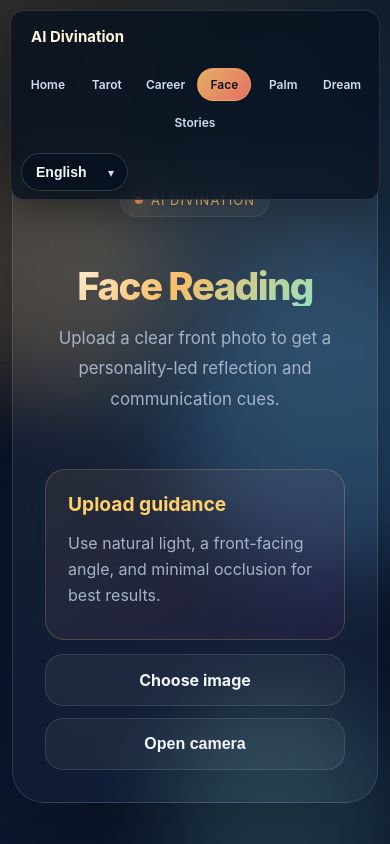
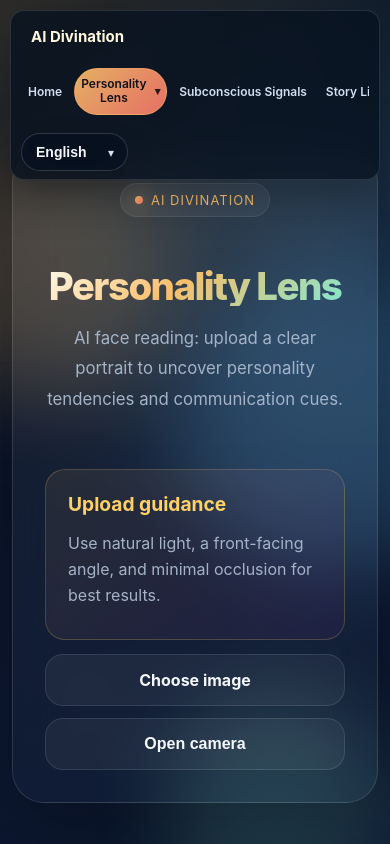
Before and after one commit to sunzhenyu/AIDivination, a Next.js app: page /face in a window 390 px wide. Shown: the top 844 px of the page. Built offline with nearby package versions, Linux system fonts and the light colour scheme.

Commit message:
feat(nav): redesign AI divination menu and unify emotional naming

```diff
--- a/src/app/career/page.tsx
+++ b/src/app/career/page.tsx
@@ -57,8 +57,8 @@ export default function CareerPage() {
           <h1 className="title" style={{ maxWidth: "none", marginInline: "auto" }}>{t.career.title}</h1>
           <p className="subtitle">
             {lang === "zh"
-              ? "把“职场命理”转成职业节奏、优势画像与成长建议。"
-              : "Translate workplace destiny into timing, strengths, blind spots, and practical next moves."}
+              ? "AI 职业洞察：把职场信号转成成长节奏、优势画像与下一步行动。"
+              : "AI career reading: translate work signals into growth rhythm, strengths, and practical next steps."}
           </p>
         </div>
 
--- a/src/app/dream/page.tsx
+++ b/src/app/dream/page.tsx
@@ -67,8 +67,8 @@ export default function DreamPage() {
           <h1 className="title" style={{ maxWidth: "none", marginInline: "auto" }}>{t.dream.title}</h1>
           <p className="subtitle">
             {lang === "zh"
-              ? "输入你记得的梦境片段，获得象征解码、情绪线索与可执行启发。"
-              : "Describe your dream and receive symbol decoding, emotional cues, and practical life hints."}
+              ? "AI 梦境解析：输入你记得的梦境片段，获得象征解码、情绪线索与现实启发。"
+              : "AI dream interpretation: describe your dream and get symbol decoding, emotional cues, and practical life hints."}
           </p>
         </div>
 
--- a/src/app/face/page.tsx
+++ b/src/app/face/page.tsx
@@ -138,8 +138,8 @@ export default function FacePage() {
           <h1 className="title" style={{ maxWidth: "none", marginInline: "auto" }}>{t.face.title}</h1>
           <p className="subtitle">
             {lang === "zh"
-              ? "上传清晰正脸照片，获取偏人格与沟通风格的轻量洞察。"
-              : "Upload a clear front photo to get a personality-led reflection and communication cues."}
+              ? "AI 面相解读：上传清晰正脸，获得性格倾向与沟通风格线索。"
+              : "AI face reading: upload a clear portrait to uncover personality tendencies and communication cues."}
           </p>
         </div>
         <div className="resultSection" style={{ marginTop: 0 }}>
--- a/src/app/globals.css
+++ b/src/app/globals.css
@@ -146,8 +146,8 @@ body {
 .navLinks {
   display: flex;
   align-items: center;
-  gap: 6px;
-  flex-wrap: wrap;
+  gap: 8px;
+  flex-wrap: nowrap;
   justify-content: flex-end;
 }
 
@@ -162,6 +162,13 @@ body {
   transition: background 0.2s ease, border-color 0.2s ease, transform 0.2s ease;
 }
 
+button.navLink {
+  appearance: none;
+  background: transparent;
+  font-family: inherit;
+  line-height: 1.2;
+}
+
 .navLink:hover {
   transform: translateY(-1px);
   border-color: rgba(255, 255, 255, 0.15);
@@ -169,6 +176,75 @@ body {
 }
 
 .navLink.active {
+  color: #121018;
+  border-color: rgba(248, 190, 106, 0.4);
+  background: linear-gradient(135deg, rgba(248, 190, 106, 0.92), rgba(255, 122, 107, 0.9));
+}
+
+.navDropdown {
+  position: relative;
+}
+
+.navDropdown::after {
+  content: "";
+  position: absolute;
+  top: 100%;
+  left: 0;
+  width: 100%;
+  height: 12px;
+}
+
+.navDropdownTrigger {
+  display: inline-flex;
+  align-items: center;
+  gap: 8px;
+}
+
+.navDropdownTrigger::after {
+  content: "▾";
+  font-size: 11px;
+  opacity: 0.9;
+}
+
+.navDropdownMenu {
+  position: absolute;
+  top: calc(100% + 2px);
+  left: 0;
+  min-width: 240px;
+  padding: 8px;
+  border-radius: 14px;
+  border: 1px solid rgba(255, 255, 255, 0.14);
+  background: rgba(8, 18, 35, 0.96);
+  box-shadow: 0 18px 36px rgba(0, 0, 0, 0.35);
+  backdrop-filter: blur(14px);
+  display: none;
+  z-index: 30;
+}
+
+.navDropdownMenu.open,
+.navDropdown:hover .navDropdownMenu,
+.navDropdown:focus-within .navDropdownMenu {
+  display: grid;
+  gap: 6px;
+}
+
+.navDropdownItem {
+  color: #d2def0;
+  text-decoration: none;
+  font-size: 13px;
+  font-weight: 600;
+  padding: 8px 10px;
+  border-radius: 10px;
+  border: 1px solid transparent;
+  transition: background 0.2s ease, border-color 0.2s ease;
+}
+
+.navDropdownItem:hover {
+  border-color: rgba(255, 255, 255, 0.16);
+  background: rgba(255, 255, 255, 0.08);
+}
+
+.navDropdownItem.active {
   color: #121018;
   border-color: rgba(248, 190, 106, 0.4);
   background: linear-gradient(135deg, rgba(248, 190, 106, 0.92), rgba(255, 122, 107, 0.9));
@@ -1453,15 +1529,24 @@ textarea:focus {
 
   .navLinks {
     width: 100%;
-    justify-content: space-between;
+    justify-content: flex-start;
     gap: 5px;
+    overflow-x: auto;
+    padding-bottom: 4px;
   }
 
   .navLink {
-    flex: 1;
+    flex: 0 0 auto;
     text-align: center;
     padding: 8px 6px;
     font-size: 12px;
+  }
+
+  .navDropdownMenu {
+    position: static;
+    min-width: 0;
+    width: 100%;
+    margin-top: 6px;
   }
 
   .heroActions {
--- a/src/app/palm/page.tsx
+++ b/src/app/palm/page.tsx
@@ -138,8 +138,8 @@ export default function PalmPage() {
           <h1 className="title" style={{ maxWidth: "none", marginInline: "auto" }}>{t.palm.title}</h1>
           <p className="subtitle">
             {lang === "zh"
-              ? "上传手掌照片，得到生命线、智慧线、感情线与事业线的故事化解读。"
-              : "Upload a palm photo to receive a narrative reading of life, head, heart, and career lines."}
+              ? "AI 手相解读：上传手掌照片，读懂生命线、智慧线、感情线与事业线节律。"
+              : "AI palm reading: upload your palm photo to decode life, head, heart, and career line rhythms."}
           </p>
         </div>
         <div className="resultSection" style={{ marginTop: 0 }}>
--- a/src/app/tarot/page.tsx
+++ b/src/app/tarot/page.tsx
@@ -70,8 +70,8 @@ export default function TarotPage() {
           <h1 className="title" style={{ maxWidth: "none", marginInline: "auto" }}>{t.tarot.title}</h1>
           <p className="subtitle">
             {lang === "zh"
-              ? "从大牌库中随机抽取三张牌，点击逐张翻开。"
-              : "Three cards are randomly drawn from a large deck. Tap each card to reveal."}
+              ? "AI 塔罗解读：从大牌库随机抽取三张卡牌，逐张翻开并生成叙事建议。"
+              : "AI tarot reading: reveal three randomly drawn cards and turn symbols into practical narrative guidance."}
           </p>
         </div>
 
--- a/src/components/top-nav.tsx
+++ b/src/components/top-nav.tsx
@@ -1,22 +1,51 @@
 "use client";
 
 import Link from "next/link";
+import { useState } from "react";
 import { copy } from "@/lib/i18n";
 import { useLang } from "@/lib/client";
 
 export function TopNav({ active }: { active: "home" | "tarot" | "career" | "face" | "palm" | "dream" | "stories" | "insights" }) {
   const { lang, setLang } = useLang();
   const t = copy[lang];
+  const aiActive = active === "tarot" || active === "career" || active === "face" || active === "palm";
+  const [aiMenuOpen, setAiMenuOpen] = useState(false);
+  const aiCurrentLabel = active === "tarot"
+    ? t.nav.tarot
+    : active === "career"
+      ? t.nav.career
+      : active === "face"
+        ? t.nav.face
+        : active === "palm"
+          ? t.nav.palm
+          : t.nav.ai;
 
   return (
     <header className="topNav">
       <Link href="/" className="brand" title={lang === "zh" ? "返回 AI Divination 首页" : "Go to AI Divination home page"}>{t.brand}</Link>
       <nav className="navLinks">
         <Link href="/" title={lang === "zh" ? "进入首页" : "Go to Home"} className={active === "home" ? "navLink active" : "navLink"}>{t.nav.home}</Link>
-        <Link href="/tarot" title={lang === "zh" ? "进入塔罗 AI 占卜页面" : "Open Tarot AI divination page"} className={active === "tarot" ? "navLink active" : "navLink"}>{t.nav.tarot}</Link>
-        <Link href="/career" title={lang === "zh" ? "进入职业 AI 占卜页面" : "Open Career AI divination page"} className={active === "career" ? "navLink active" : "navLink"}>{t.nav.career}</Link>
-        <Link href="/face" title={lang === "zh" ? "进入面相 AI 占卜页面" : "Open Face AI divination page"} className={active === "face" ? "navLink active" : "navLink"}>{t.nav.face}</Link>
-        <Link href="/palm" title={lang === "zh" ? "进入手相 AI 占卜页面" : "Open Palm AI divination page"} className={active === "palm" ? "navLink active" : "navLink"}>{t.nav.palm}</Link>
+        <div
+          className={aiActive ? "navDropdown active" : "navDropdown"}
+          onMouseEnter={() => setAiMenuOpen(true)}
+          onMouseLeave={() => setAiMenuOpen(false)}
+        >
+          <button
+            type="button"
+            className={aiActive ? "navLink active navDropdownTrigger" : "navLink navDropdownTrigger"}
+            aria-haspopup="menu"
+            aria-expanded={aiMenuOpen}
+            onClick={() => setAiMenuOpen((prev) => !prev)}
+          >
+            {aiCurrentLabel}
+          </button>
+          <div className={aiMenuOpen ? "navDropdownMenu open" : "navDropdownMenu"}>
+            <Link onClick={() => setAiMenuOpen(false)} href="/tarot" title={lang === "zh" ? "进入塔罗 AI 占卜页面" : "Open Tarot AI divination page"} className={active === "tarot" ? "navDropdownItem active" : "navDropdownItem"}>{t.nav.tarot}</Link>
+            <Link onClick={() => setAiMenuOpen(false)} href="/career" title={lang === "zh" ? "进入职业 AI 占卜页面" : "Open Career AI divination page"} className={active === "career" ? "navDropdownItem active" : "navDropdownItem"}>{t.nav.career}</Link>
+            <Link onClick={() => setAiMenuOpen(false)} href="/face" title={lang === "zh" ? "进入面相 AI 占卜页面" : "Open Face AI divination page"} className={active === "face" ? "navDropdownItem active" : "navDropdownItem"}>{t.nav.face}</Link>
+            <Link onClick={() => setAiMenuOpen(false)} href="/palm" title={lang === "zh" ? "进入手相 AI 占卜页面" : "Open Palm AI divination page"} className={active === "palm" ? "navDropdownItem active" : "navDropdownItem"}>{t.nav.palm}</Link>
+          </div>
+        </div>
         <Link href="/dream" title={lang === "zh" ? "进入 AI 解梦页面" : "Open AI dream interpretation page"} className={active === "dream" ? "navLink active" : "navLink"}>{t.nav.dream}</Link>
         <Link href="/stories" title={lang === "zh" ? "进入故事专栏" : "Open story library"} className={active === "stories" || active === "insights" ? "navLink active" : "navLink"}>{t.nav.stories}</Link>
       </nav>
--- a/src/lib/i18n.ts
+++ b/src/lib/i18n.ts
@@ -6,7 +6,7 @@ export const STORAGE_KEY = "aidivination-language";
 export const copy = {
   en: {
     brand: "AI Divination",
-    nav: { home: "Home", tarot: "Tarot", career: "Career", face: "Face", palm: "Palm", dream: "Dream", stories: "Stories", insights: "Stories" },
+    nav: { home: "Home", ai: "AI Divination", tarot: "Insight Cards", career: "Growth Path", face: "Personality Lens", palm: "Life Rhythm", dream: "Subconscious Signals", stories: "Story Library", insights: "Story Library" },
     common: {
       start: "Start",
       backHome: "Back to Home",
@@ -15,8 +15,8 @@ export const copy = {
       apiUnavailable: "Analysis service is unavailable right now. Please try again later."
     },
     home: {
-      title: "AI guidance for tarot, career, face and palm journeys",
-      subtitle: "Choose a mode and get a shareable, low-pressure reading.",
+      title: "AI Divination guidance for tarot, career, face and palm journeys",
+      subtitle: "Choose an AI Divination mode and get a shareable, low-pressure reading.",
       cardsTitle: "Choose Your Mode",
       tarotDesc: "Three-card reading with career, wealth and relationship cues.",
       careerDesc: "Generate a structured career profile and practical suggestions.",
@@ -24,11 +24,11 @@ export const copy = {
       palmDesc: "Analyze palm lines and get near-term rhythm suggestions.",
       dreamDesc: "Type your dream and decode symbols, emotions, and practical life hints."
     },
-    career: { title: "Career Compass", name: "Name", date: "Start date", action: "Generate Reading", transition: "Mapping your career pattern..." },
-    face: { title: "Face Reading", action: "Analyze Face", transition: "Decoding your face profile..." },
-    palm: { title: "Palm Reading", action: "Analyze Palm", transition: "Reading your palm rhythm..." },
-    dream: { title: "Dream Decoder", action: "Decode Dream", transition: "Unfolding your dream symbols..." },
-    tarot: { title: "Tarot Reading", action: "Generate Reading", shuffle: "Shuffle cards", reveal: "Generate reading", transition: "Reading your symbolic patterns..." },
+    career: { title: "Growth Path", name: "Name", date: "Start date", action: "Generate Reading", transition: "Mapping your growth trajectory..." },
+    face: { title: "Personality Lens", action: "Analyze Profile", transition: "Decoding your personality cues..." },
+    palm: { title: "Life Rhythm", action: "Analyze Rhythm", transition: "Reading your rhythm patterns..." },
+    dream: { title: "Subconscious Signals", action: "Decode Dream", transition: "Unfolding your subconscious symbols..." },
+    tarot: { title: "Insight Cards", action: "Generate Reading", shuffle: "Shuffle cards", reveal: "Generate reading", transition: "Reading your symbolic patterns..." },
     result: { title: "Reading Result" },
     footer: {
       tagline: "Reflective rituals and practical guidance, all in one place.",
@@ -47,7 +47,7 @@ export const copy = {
   },
   zh: {
     brand: "AI Divination",
-    nav: { home: "首页", tarot: "塔罗", career: "职业", face: "面相", palm: "手相", dream: "解梦", stories: "故事", insights: "故事" },
+    nav: { home: "首页", ai: "AI占卜", tarot: "灵感卡图", career: "成长轨迹", face: "性格映像", palm: "人生节律", dream: "潜意识", stories: "故事", insights: "故事" },
     common: {
       start: "开始",
       backHome: "返回首页",
@@ -65,11 +65,11 @@ export const copy = {
       palmDesc: "掌纹分析结合阶段节奏建议，适合日常复盘。",
       dreamDesc: "输入你的梦境内容，解码象征、情绪线索与现实启发。"
     },
-    tarot: { title: "塔罗占卜", action: "生成解读", shuffle: "洗牌", reveal: "生成解读", transition: "正在解析命运线索..." },
-    career: { title: "职业罗盘", name: "姓名", date: "入职日期", action: "生成命盘", transition: "正在计算职业画像..." },
-    face: { title: "面相解读", action: "开始分析", transition: "正在解析气质密码..." },
-    palm: { title: "手相解读", action: "开始分析", transition: "正在解析掌纹节奏..." },
-    dream: { title: "梦境解读", action: "开始解梦", transition: "正在解析梦境符号..." },
+    tarot: { title: "灵感卡图", action: "生成解读", shuffle: "洗牌", reveal: "生成解读", transition: "正在解析卡图象征..." },
+    career: { title: "成长轨迹", name: "姓名", date: "入职日期", action: "生成分析", transition: "正在计算成长轨迹..." },
+    face: { title: "性格映像", action: "开始分析", transition: "正在解析性格线索..." },
+    palm: { title: "人生节律", action: "开始分析", transition: "正在解析节律信号..." },
+    dream: { title: "潜意识信号", action: "开始解梦", transition: "正在解析潜意识符号..." },
     result: { title: "分析结果" },
     footer: {
       tagline: "把仪式感探索与可执行建议整合在同一体验里。",
```
Also changed, not shown: src/components/home-page-client.tsx (+10 -10 lines), src/components/stories-page-client.tsx (+14 -4 lines), src/components/story-detail-client.tsx (+16 -3 lines), src/lib/stories.ts (+32 -32 lines).
